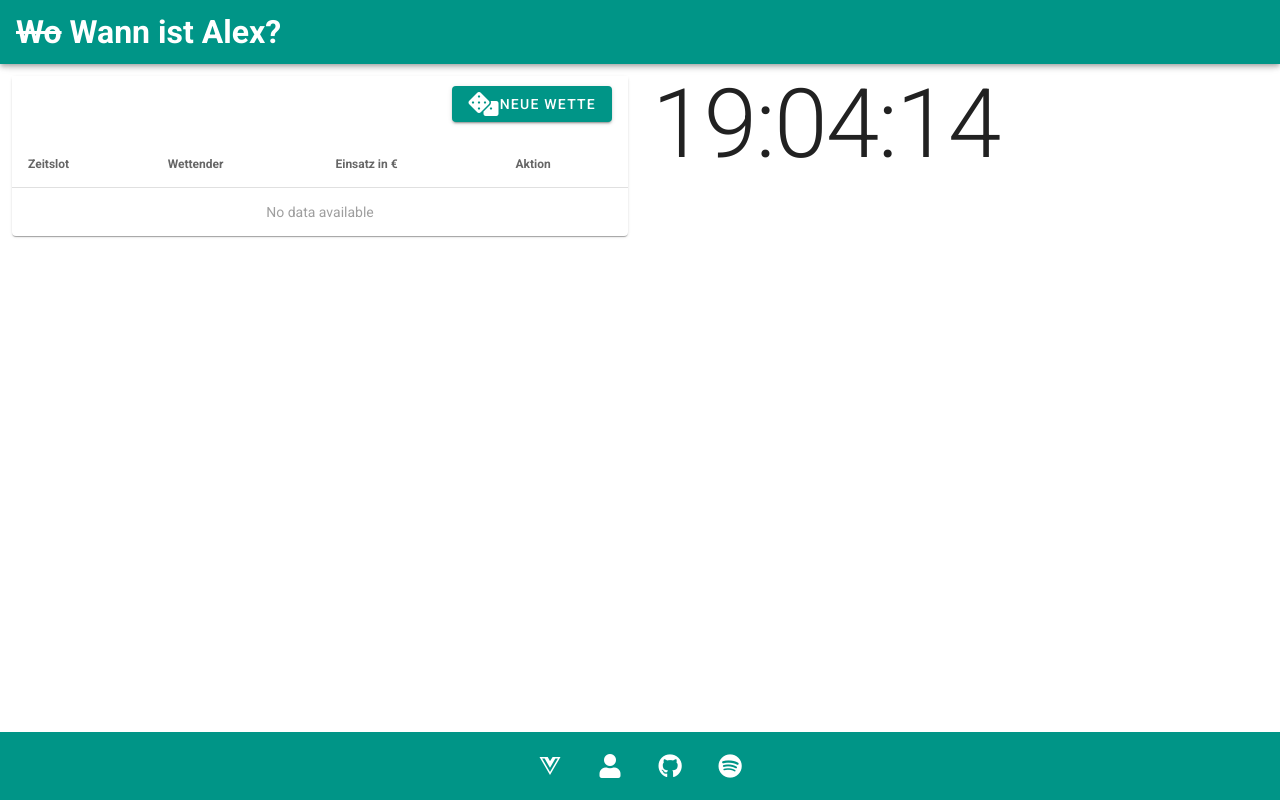
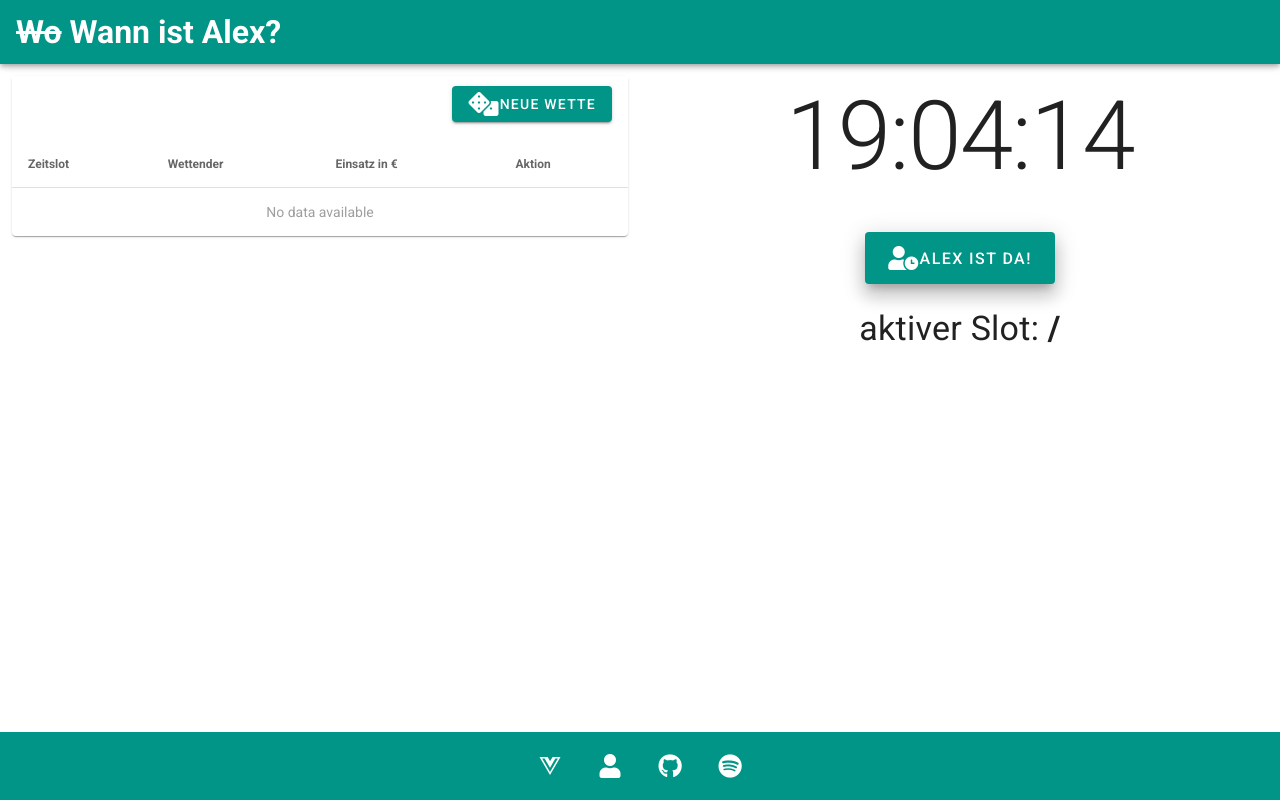
Before and after one commit to YannickSpoerl/wannistalex, a Vue app: page / in a window 1280 px wide. Built offline with nearby package versions, Linux system fonts and the light colour scheme; what vuefire would draw is missing.

Commit message:
Implement functionality Betcomponent

```diff
--- a/src/components/BetComponent.vue
+++ b/src/components/BetComponent.vue
@@ -1,23 +1,45 @@
 <template>
   <v-container>
-      <h1 class="display-4" font-color="primary">{{liveTime}}</h1>
+    <div v-if="!alreadyArrived">
+      <v-row class="justify-center">
+        <p v-if="!alreadyArrived" class="display-4 pa-6">{{liveTime}}</p>
+      </v-row>
+      <v-row class="justify-center pa-2">
+        <v-btn elevation="12" x-large color="primary" @click="stopTime" v-if="!alreadyArrived">
+          <v-icon>fas fa-user-clock</v-icon>
+          Alex ist da!</v-btn>
+      </v-row>
+      <v-row class="pa-4 justify-center">
+        <p class="display-1">aktiver Slot: <strong>{{activeSlot}}</strong></p>
+      </v-row>
+    </div>
+    <div v-if="alreadyArrived">
+      <v-row class="justify-center">
+        <p class="display-4 pa-6">Ankunft: {{arrivalTime}}</p>
+      </v-row>
+      <v-row class="justify-center">
+        <p class="display-1">Slot: <strong>{{getSlot(arrivalTime)}}</strong></p>
+      </v-row>
+    </div>
   </v-container>
 </template>
 
 <script>
+import {db, TimeStamp} from '../db'
+
 export default {
   name: 'BetComponent',
-
-  data: () => ({
-    liveTime: ''
-  }),
+  data() { return {
+    liveTime: '',
+    timeCounter: undefined,
+    arrivals: []
+    }
+  },
+  firestore: {
+    arrivals: db.collection('arrivals')
+  },
   methods: {
-
-  },
-  created(){
-    let self = this
-    setInterval(function(){
-      let now = new Date()
+    getTimeString(now){
       let minutes = now.getMinutes()
       let seconds = now.getSeconds()
       let timeString = now.getHours() + ':'
@@ -29,8 +51,71 @@ export default {
         timeString += '0'
       }
       timeString += seconds
-      self.liveTime = timeString
-    }, 1000)
+      return timeString
+    },
+    stopTime() {
+      db.collection('arrivals').add({
+        subject: 'Alex',
+        time: TimeStamp.fromDate(new Date())
+      })
+    },
+    startTime() {
+      let now = new Date()
+      this.liveTime = this.getTimeString(now)
+      let self = this
+      this.timeCounter = setInterval(function(){
+        self.liveTime = self.getTimeString(new Date())
+      }, 1000)
+    },
+    getSlot(time) {
+      let hours = time.split(':')[0]
+      if(hours < 8 || hours > 17) {
+        return '/'
+      }
+      let minutes = time.split(':')[1]
+      if(minutes >= 45) {
+        let nextHour = parseInt(hours) + 1
+        return hours + ':' + '45' + ' - ' + nextHour + ':' + '00'
+      } else if(minutes >= 30) {
+        return hours + ':' + '30' + ' - ' + hours + ':' + '45'
+      } else if(minutes >= 15){
+        return hours + ':' + '15' + ' - ' + hours + ':' + '30'
+      } else {
+        return hours + ':' + '00' + ' - ' + hours + ':' + '15'
+      }
+    }
+  },
+  beforeMount(){
+    this.startTime()
+  },
+  computed: {
+    activeSlot () {
+      return this.getSlot(this.liveTime)
+    },
+    alreadyArrived() {
+      let now = new Date()
+      let todaysArrivals = []
+      this.arrivals.forEach(function(arrival) {
+        let timeStamp = new Date(arrival.time.seconds * 1000)
+        if(timeStamp.getFullYear() === now.getFullYear() && timeStamp.getMonth() === now.getMonth() && timeStamp.getDate() === now.getDate()) {
+          todaysArrivals.push(timeStamp)
+        }
+      })
+      return (todaysArrivals.length === 1)
+    },
+    arrivalTime() {
+      let self = this
+      let now = new Date()
+      let time
+      this.arrivals.forEach(function(arrival) {
+        let timeStamp = new Date(arrival.time.seconds * 1000)
+        if(timeStamp.getFullYear() === now.getFullYear() && timeStamp.getMonth() === now.getMonth() && timeStamp.getDate() === now.getDate()) {
+          time = self.getTimeString(timeStamp)
+          return
+        }
+      })
+      return time
+    }
   }
 }
 </script>
--- a/src/db.js
+++ b/src/db.js
@@ -14,5 +14,5 @@ export const db = firebase
   .initializeApp(config)
   .firestore()
 
-const { bets } = firebase.firestore
-export { bets }
+const TimeStamp  = firebase.firestore.Timestamp
+export { TimeStamp }
```
